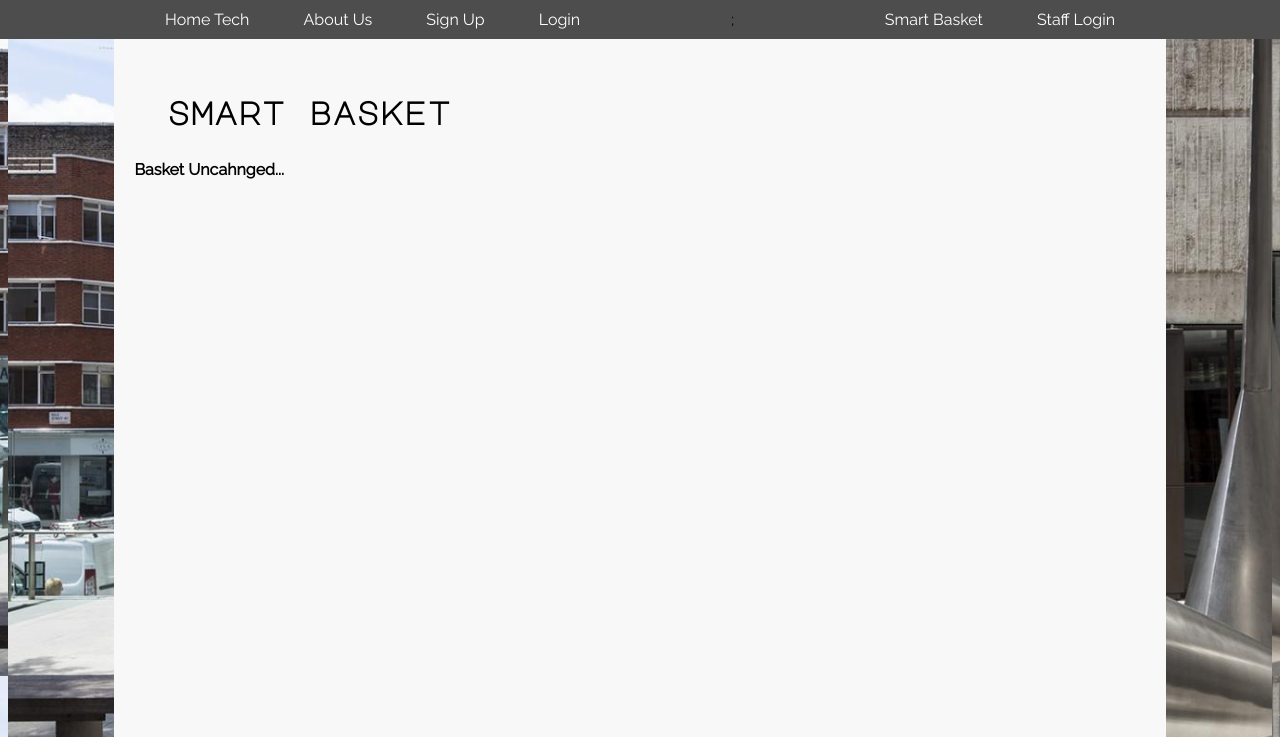
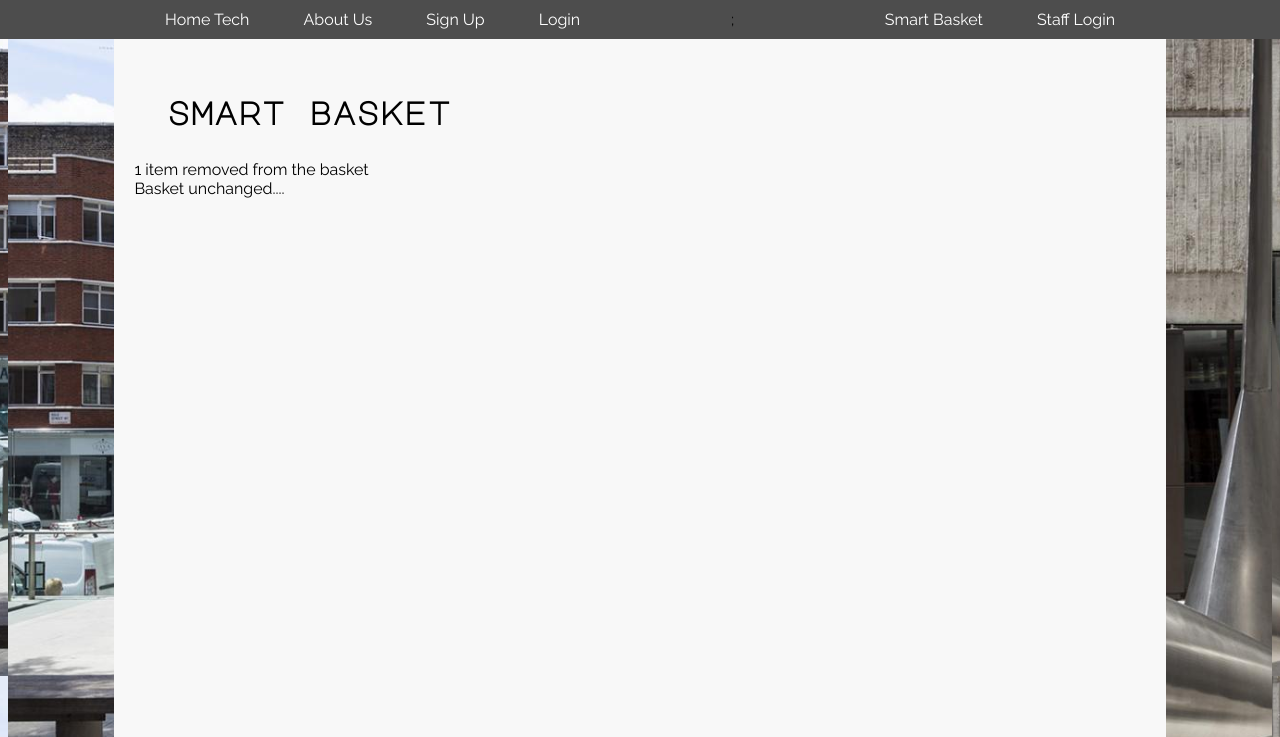
Before and after one commit to Thisath17/hometeq, a PHP site: page /basket.php in a window 1280 px wide. Shown: the part 124-861 px from the top of the page. Run offline with PHP 8.4, Linux system fonts and the light colour scheme; data that the repository does not hold is empty.

Commit message:
Adding remove button for the basket

```diff
--- a/basket.php
+++ b/basket.php
@@ -1,7 +1,7 @@
 <?php
 
 include("db.php");
-
+session_start();
 $pagename="smart basket";               //Create and populate a variable called $pagename
 echo "<link rel=stylesheet type=text/css href=mystylesheet.css>";  //Call in stylesheet
 
@@ -13,26 +13,43 @@ include ("headfile.html");              //include header layout file
 
 echo "<h4>".$pagename."</h4>";          //display name of the page on the web page
 
+// Remove from the basket
+if (isset($_POST['delnb']))   // //if the value of the product id to be deleted (which was posted through the hidden field) is set
+{
+$delprodId=$_POST['delnb'];//capture the posted product id and assign it to a local variable $delprodid
+unset($_SESSION['basket'][$delprodId]);//unset the cell of the session for this posted product id variable
+}
+echo "1 item removed from the basket<br>";//display a "1 item removed from the basket" message
+
+$to =0;
+if (isset($_POST['h_prodid'])) {
+
 //capture the ID of selected product using the POST method and the $_POST superglobal variable
 //and store it in a new local variable called $newprodid
 $newprodid=$_POST['h_prodid'];
 
 //capture the required quantity of selected product using the POST method and $_POST superglobal variable
 //and store it in a new local variable called $reququantity
-$reququantity = $_POST['p_quality'];
 
-//Display id of selected product
-//echo "<p>"."Selected product ID: ".$newprodid."<br>";
-//Display quantity of selected product
-//echo "<p>"."Quentity of selected product: ".$reququantity."<br>";
+$reququantity =$_POST['p_quantity'];
 
-//create a new cell in the  basket session array. Index this cell with the new product id.
+
+
+//display the value of the product id, for debugging purposes
+//echo "<p> ID of selected product : ".$newprodid;
+
+//Display quantity of selected product, for debugging purposes
+//echo"<p>Display quantity of selected product : ".$reququantity;
+
+//create a new cell in the basket session array. Index this cell with the new product id.
 //Inside the cell store the required product quantity
-if (isset($newprodid)){
-    $_SESSION['basket'][$newprodid]=$reququantity;
-    echo "<p><b>1 item added</b>"."<br>";
-}else {
-    echo "<p><b>Basket Uncahnged...</b>"."<br>";
+$_SESSION['basket'][$newprodid]=$reququantity;
+echo "<p>1 item added <br>";
+
+}
+
+else {
+    echo "Basket unchanged.... <br>";
 }
 
 echo "<table>";
```
